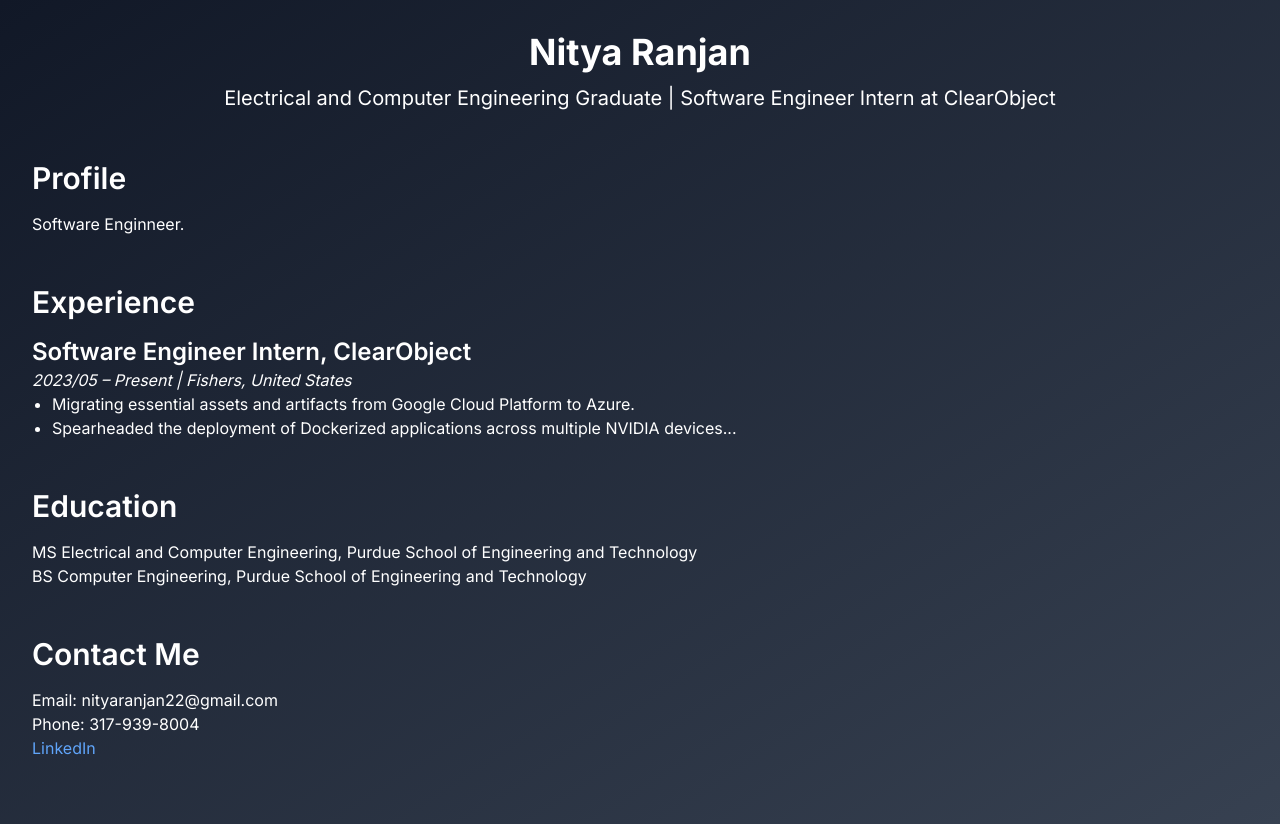
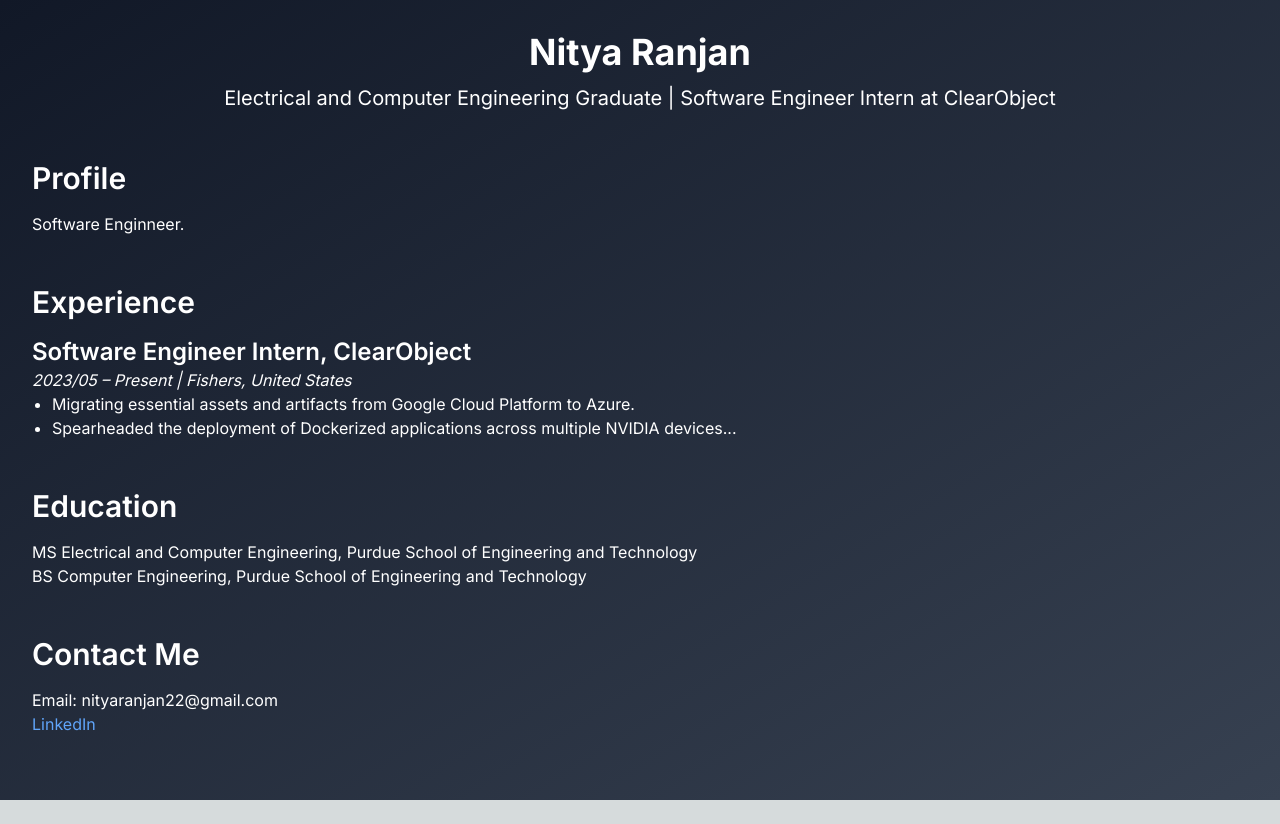
Before and after one commit to nityaranjan22/nextjs-portfolio, a Next.js app: page / in a window 1280 px wide. After the commit the page ends 800 px from the top, so only its background shows below. Built offline with nearby package versions, Linux system fonts and the light colour scheme.

Commit message:
Update page.tsx

```diff
--- a/app/page.tsx
+++ b/app/page.tsx
@@ -52,7 +52,6 @@ export default function Portfolio() {
         <section className="mt-12 mb-8">
           <h2 className="text-3xl font-semibold">Contact Me</h2>
           <p className="mt-4">Email: nityaranjan22@gmail.com</p>
-          <p>Phone: 317-939-8004</p>
           <Link href="https://linkedin.com/in/nityaranjan/"><a className="text-blue-400 hover:underline">LinkedIn</a></Link>
         </section>
       </main>
```
